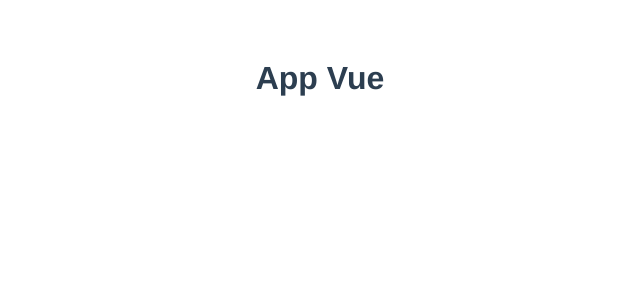
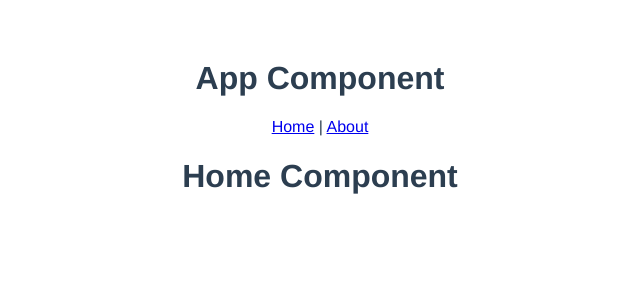
Before and after one commit to wariszargardev/VUE-JS-Learning, a Vue app: page / in a window 1280 px wide. Shown: the top 300 px of the page, without its empty margins (320-960 px from the left). Built offline with nearby package versions, Linux system fonts and the light colour scheme.

Commit message:
initial vue-router setup

```diff
--- a/package.json
+++ b/package.json
@@ -9,7 +9,8 @@
   },
   "dependencies": {
     "core-js": "^3.8.3",
-    "vue": "^3.2.13"
+    "vue": "^3.2.13",
+    "vue-router": "^4.1.6"
   },
   "devDependencies": {
     "@babel/core": "^7.12.16",
--- a/src/App.vue
+++ b/src/App.vue
@@ -1,13 +1,16 @@
 <template>
-  <h1>App Vue</h1>
+  <h1>App Component</h1>
+  <nav>
+    <router-link to="/">Home</router-link> |
+    <router-link to="/about">About</router-link>
+  </nav>
+  <router-view/>
 </template>
 
 <script>
 
 export default {
   name: 'App',
-  components: {
-  }
 }
 </script>
 
--- a/src/main.js
+++ b/src/main.js
@@ -1,4 +1,5 @@
 import { createApp } from 'vue'
 import App from './App.vue'
+import router from './router'
 
-createApp(App).mount('#app')
+createApp(App).use(router).mount('#app')
--- /dev/null
+++ b/src/router/index.js
@@ -0,0 +1,23 @@
+import { createRouter, createWebHistory } from 'vue-router'
+import HomeView from '../views/HomeView.vue'
+import AboutView from '../views/AboutView'
+
+const routes = [
+    {
+        path: '/',
+        name: 'home',
+        component: HomeView
+    },
+    {
+        path: '/about',
+        name: 'about',
+        component: AboutView
+    }
+]
+
+const router = createRouter({
+    history: createWebHistory(process.env.BASE_URL),
+    routes
+})
+
+export default router
--- /dev/null
+++ b/src/views/AboutView.vue
@@ -0,0 +1,5 @@
+<template>
+  <div class="about">
+    <h1>This is an about page</h1>
+  </div>
+</template>
--- /dev/null
+++ b/src/views/HomeView.vue
@@ -0,0 +1,13 @@
+<template>
+  <div class="home">
+    <h1>Home Component</h1>
+  </div>
+</template>
+
+<script>
+// @ is an alias to /src
+
+export default {
+  name: 'HomeView',
+}
+</script>
```
Also changed, not shown: 1 other file (tests, documents, lock files or other folders).
